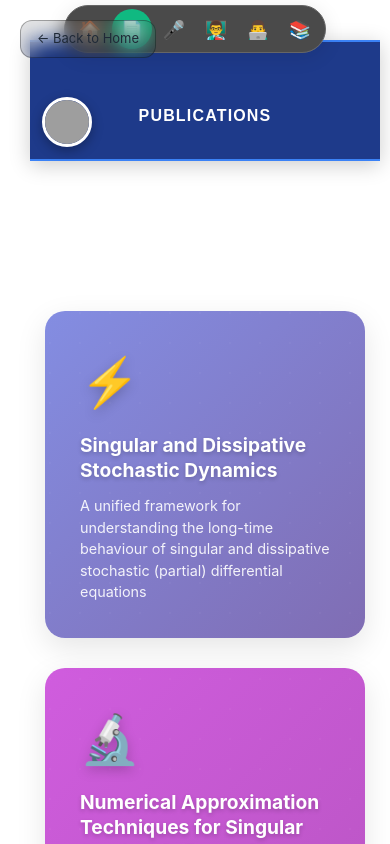
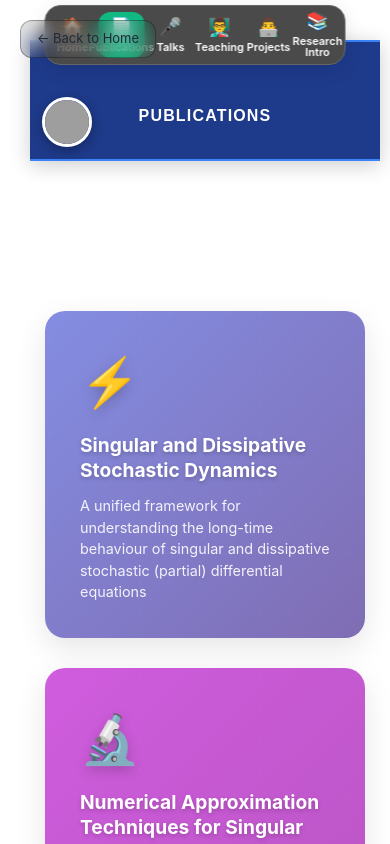
Before and after one commit to ElMehdiHaress/Homepage, a React (Vite) app: page /publications in a window 390 px wide. Built offline with nearby package versions, Linux system fonts and the light colour scheme; no server answers; grey boxes are pictures that could not be loaded.

Commit message:
Update MenuBar styles for improved layout and button sizing; enhance Talks component to include conference links and streamline filtering logic

```diff
--- a/src/MenuBar.tsx
+++ b/src/MenuBar.tsx
@@ -1,11 +1,8 @@
-import { useState } from 'react';
 import { useNavigate, useLocation } from 'react-router-dom';
 
 const MenuBar = () => {
   const navigate = useNavigate();
   const location = useLocation();
-  const [isExpanded, setIsExpanded] = useState(false);
-  const [isHovered, setIsHovered] = useState(false);
 
   const menuItems = [
     { id: 'home', label: 'Home', icon: '🏠', path: '/' },
@@ -20,22 +17,13 @@ const MenuBar = () => {
     navigate(path);
   };
 
-  const handleMenuBarClick = () => {
-    setIsExpanded(!isExpanded);
-  };
-
   const isActive = (path: string) => {
     return location.pathname === path;
   };
 
-  const showLabels = isExpanded || isHovered;
-
   return (
     <div
       className="menu-bar"
-      onClick={handleMenuBarClick}
-      onMouseEnter={() => setIsHovered(true)}
-      onMouseLeave={() => setIsHovered(false)}
       style={{
         position: 'fixed',
         top: '20px',
@@ -45,42 +33,38 @@ const MenuBar = () => {
         display: 'flex',
         alignItems: 'center',
         backgroundColor: '#4a4a4a',
-        borderRadius: showLabels ? '16px' : '50px',
-        padding: showLabels ? '8px' : '6px',
+        borderRadius: '16px',
+        padding: '12px 8px',
         border: '1px solid #666666',
         boxShadow: '0 4px 20px rgba(0, 0, 0, 0.1)',
         backdropFilter: 'blur(10px)',
-        gap: showLabels ? '4px' : '2px',
-        cursor: 'pointer',
+        gap: '6px',
         transition: 'all 0.3s ease'
       }}
     >
       {menuItems.map((item) => (
-        <div key={item.id} style={{ position: 'relative' }}>
         <button
-            onClick={(e) => {
-              e.stopPropagation();
-              handleMenuClick(item.path);
-            }}
+          key={item.id}
+          onClick={() => handleMenuClick(item.path)}
           style={{
             display: 'flex',
-              flexDirection: showLabels ? 'column' : 'row',
+            flexDirection: 'column',
             alignItems: 'center',
             justifyContent: 'center',
-              width: showLabels ? '60px' : '40px',
-              height: showLabels ? '60px' : '40px',
-              borderRadius: showLabels ? '12px' : '50%',
+            width: '72px',
+            height: '72px',
+            borderRadius: '12px',
             border: 'none',
             cursor: 'pointer',
             transition: 'all 0.3s ease',
             backgroundColor: isActive(item.path) ? '#10b981' : 'transparent',
             color: isActive(item.path) ? '#ffffff' : '#ffffff',
-              fontSize: '20px',
+            gap: '6px',
             fontWeight: '500'
           }}
           onMouseOver={(e) => {
             if (!isActive(item.path)) {
-                e.currentTarget.style.backgroundColor = 'rgba(96, 165, 250, 0.1)';
+              e.currentTarget.style.backgroundColor = 'rgba(96, 165, 250, 0.15)';
               e.currentTarget.style.transform = 'scale(1.05)';
               e.currentTarget.style.color = '#60a5fa';
             }
@@ -93,35 +77,9 @@ const MenuBar = () => {
             }
           }}
         >
-            <span style={{ fontSize: showLabels ? '20px' : '18px', marginBottom: showLabels ? '2px' : '0' }}>{item.icon}</span>
-            {showLabels && (
-              <span style={{ fontSize: '10px', fontWeight: '600' }}>{item.label}</span>
-            )}
+          <span style={{ fontSize: '26px', lineHeight: 1 }}>{item.icon}</span>
+          <span style={{ fontSize: '11px', fontWeight: '600', lineHeight: 1 }}>{item.label}</span>
         </button>
-
-          {/* Tooltip - only show when collapsed and not hovered */}
-          {!showLabels && (
-            <div style={{
-              position: 'absolute',
-              bottom: '-35px',
-              left: '50%',
-              transform: 'translateX(-50%)',
-              backgroundColor: 'rgba(0, 0, 0, 0.8)',
-              color: 'white',
-              padding: '6px 12px',
-              borderRadius: '6px',
-              fontSize: '12px',
-              fontWeight: '500',
-              whiteSpace: 'nowrap',
-              opacity: 0,
-              pointerEvents: 'none',
-              transition: 'opacity 0.3s ease',
-              zIndex: 1001
-            }} className="menu-tooltip">
-              {item.label}
-            </div>
-          )}
-        </div>
       ))}
     </div>
   );
--- a/src/index.css
+++ b/src/index.css
@@ -74,7 +74,18 @@ html, body {
 
   .menu-bar {
     top: 8px !important;
-    padding: 4px 6px !important;
+    padding: 8px 6px !important;
+    gap: 4px !important;
+  }
+
+  .menu-bar button {
+    width: 52px !important;
+    height: 52px !important;
+    font-size: 10px !important;
+  }
+
+  .menu-bar button span:first-child {
+    font-size: 20px !important;
   }
 
   .dock-menu {
@@ -160,7 +171,18 @@ html, body {
 
   .menu-bar {
     top: 5px !important;
-    padding: 3px 5px !important;
+    padding: 6px 4px !important;
+    gap: 3px !important;
+  }
+
+  .menu-bar button {
+    width: 46px !important;
+    height: 46px !important;
+    font-size: 9px !important;
+  }
+
+  .menu-bar button span:first-child {
+    font-size: 18px !important;
   }
 
   .dock-menu {
```
Also changed, not shown: src/Talks.tsx (+46 -114 lines). Lines whose indentation alone changed are shown as unchanged.
